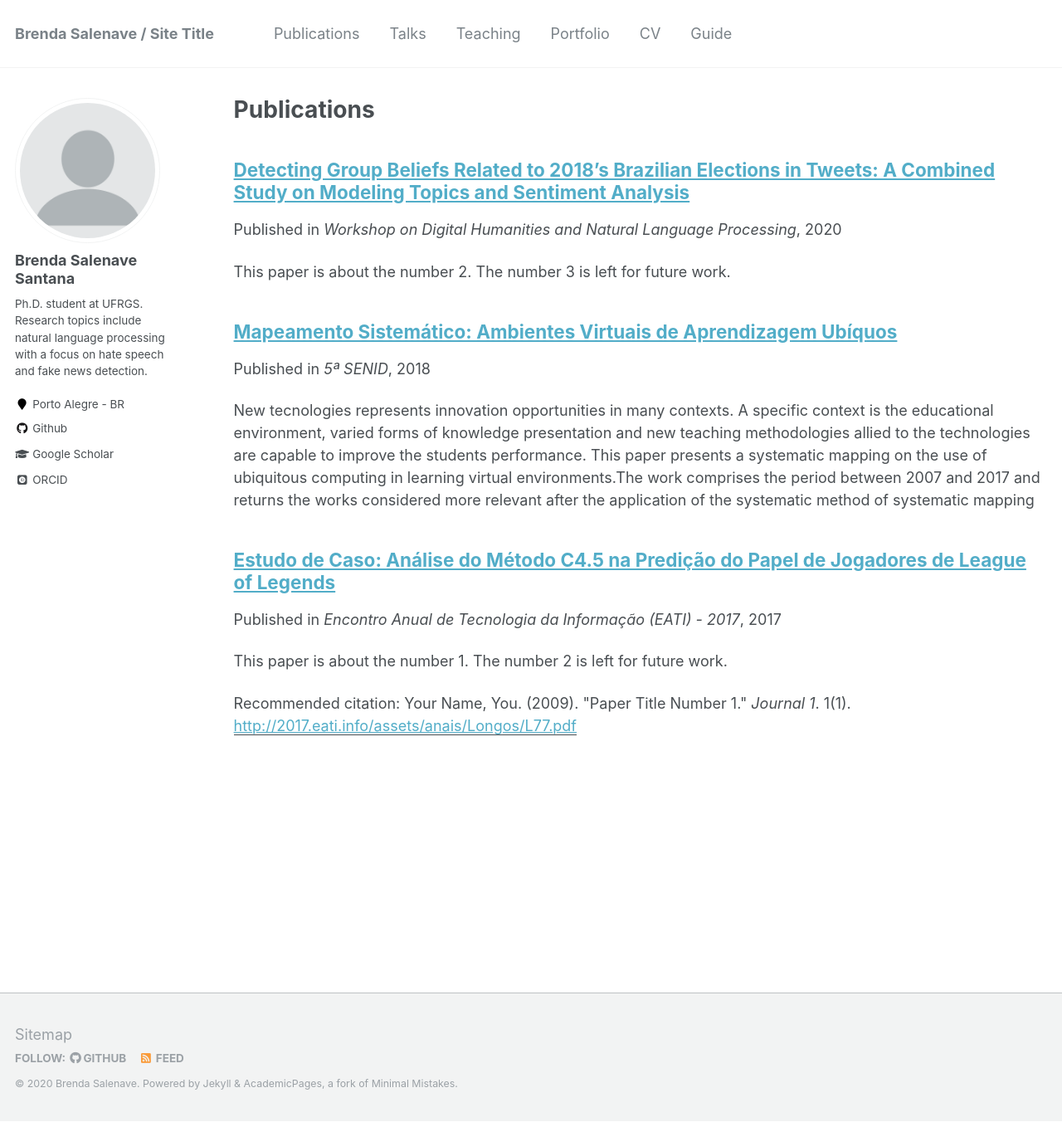
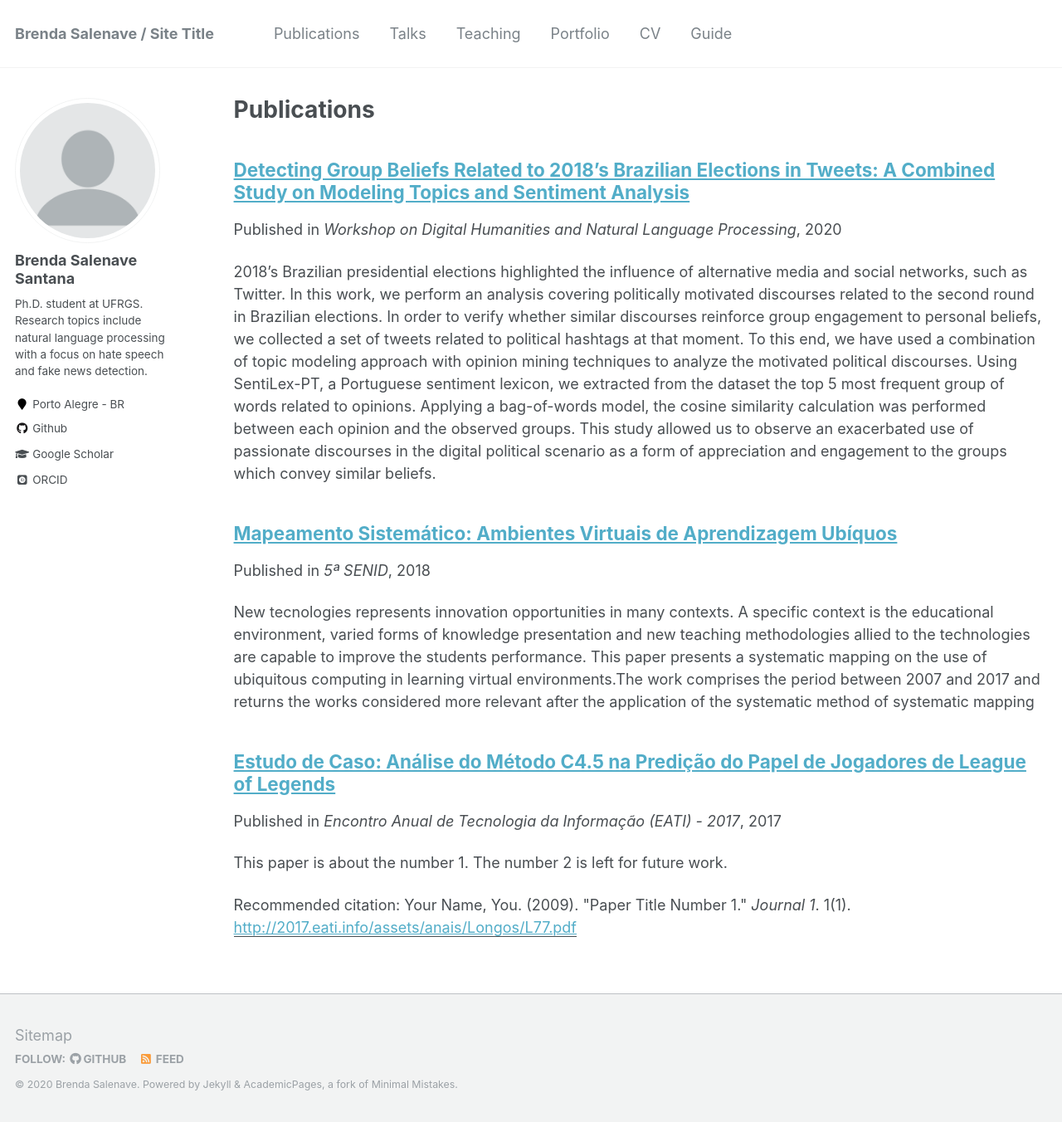
Before and after one commit to brendasalenave/brendasalenave.github.io, a Jekyll site: the page built from _pages/publications.md, in a window 1280 px wide and 1352 px high. Shown: the whole window at 83% size. Built offline with Jekyll 4.4.1, drawn with Linux system fonts in a browser that asks for light colours; some web fonts are replaced.

Commit message:
Update propor-dh.md

```diff
--- a/_publications/propor-dh.md
+++ b/_publications/propor-dh.md
@@ -1,8 +1,13 @@
 ---
 title: "Detecting Group Beliefs Related to 2018's Brazilian Elections in Tweets: A Combined Study on Modeling Topics and Sentiment Analysis"
 collection: publications
-permalink: /publication/SIRC-paper2
-excerpt: 'This paper is about the number 2. The number 3 is left for future work.'
+permalink: /publication/propor-dh
+excerpt: '2018’s Brazilian presidential elections highlighted the influence of alternative media and social networks, such as Twitter. In this
+work, we perform an analysis covering politically motivated discourses related to the second round in Brazilian elections. In order to verify
+whether similar discourses reinforce group engagement to personal beliefs, we collected a set of tweets related to political hashtags at that
+moment. To this end, we have used a combination of topic modeling approach with opinion mining techniques to analyze the motivated political discourses. Using SentiLex-PT, a Portuguese sentiment lexicon,
+we extracted from the dataset the top 5 most frequent group of words related to opinions. Applying a bag-of-words model, the cosine similarity calculation was performed between each opinion and the observed
+groups. This study allowed us to observe an exacerbated use of passionate discourses in the digital political scenario as a form of appreciation and engagement to the groups which convey similar beliefs.'
 date: 2020-03-02
 venue: 'Workshop on Digital Humanities and Natural Language Processing'
 ---
```
